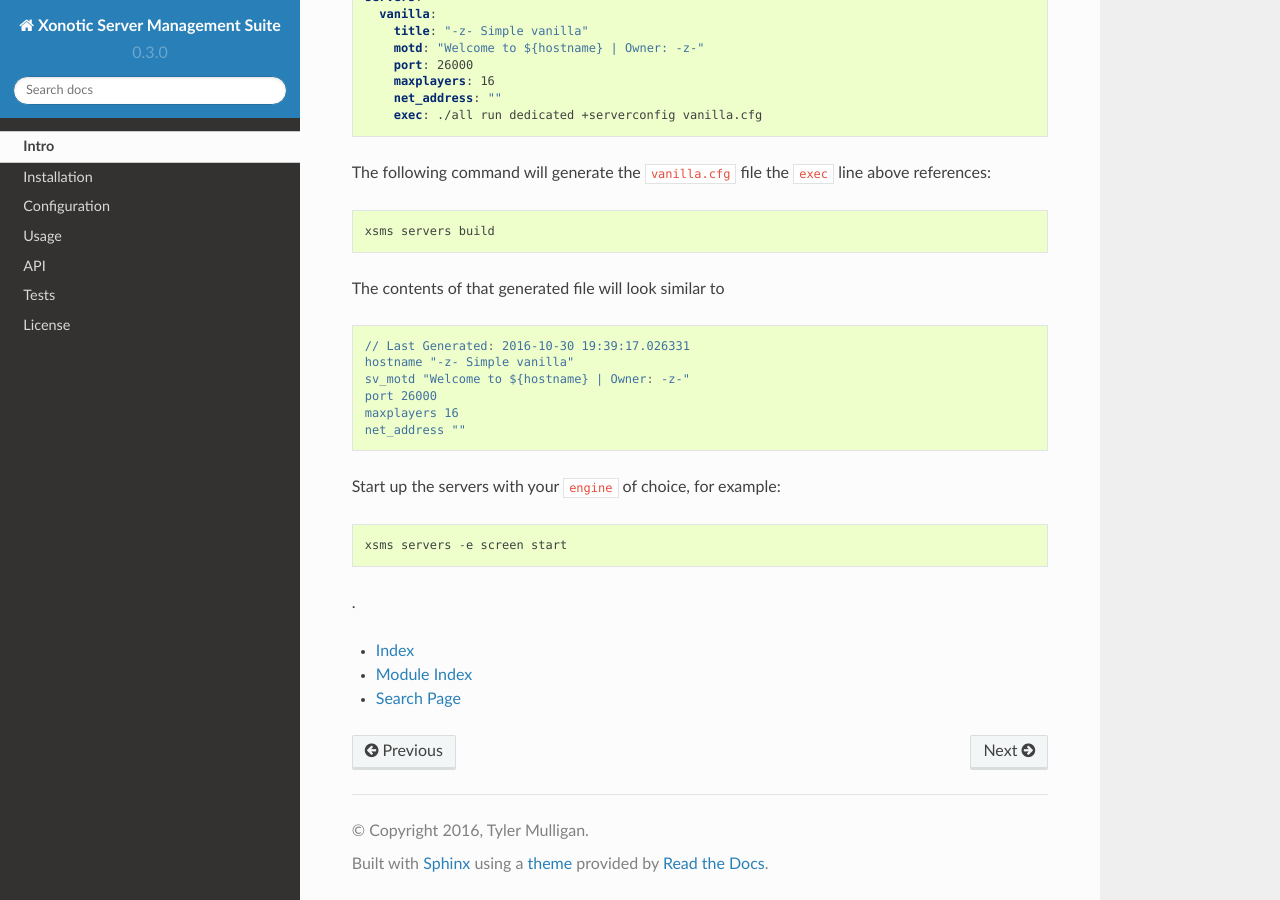
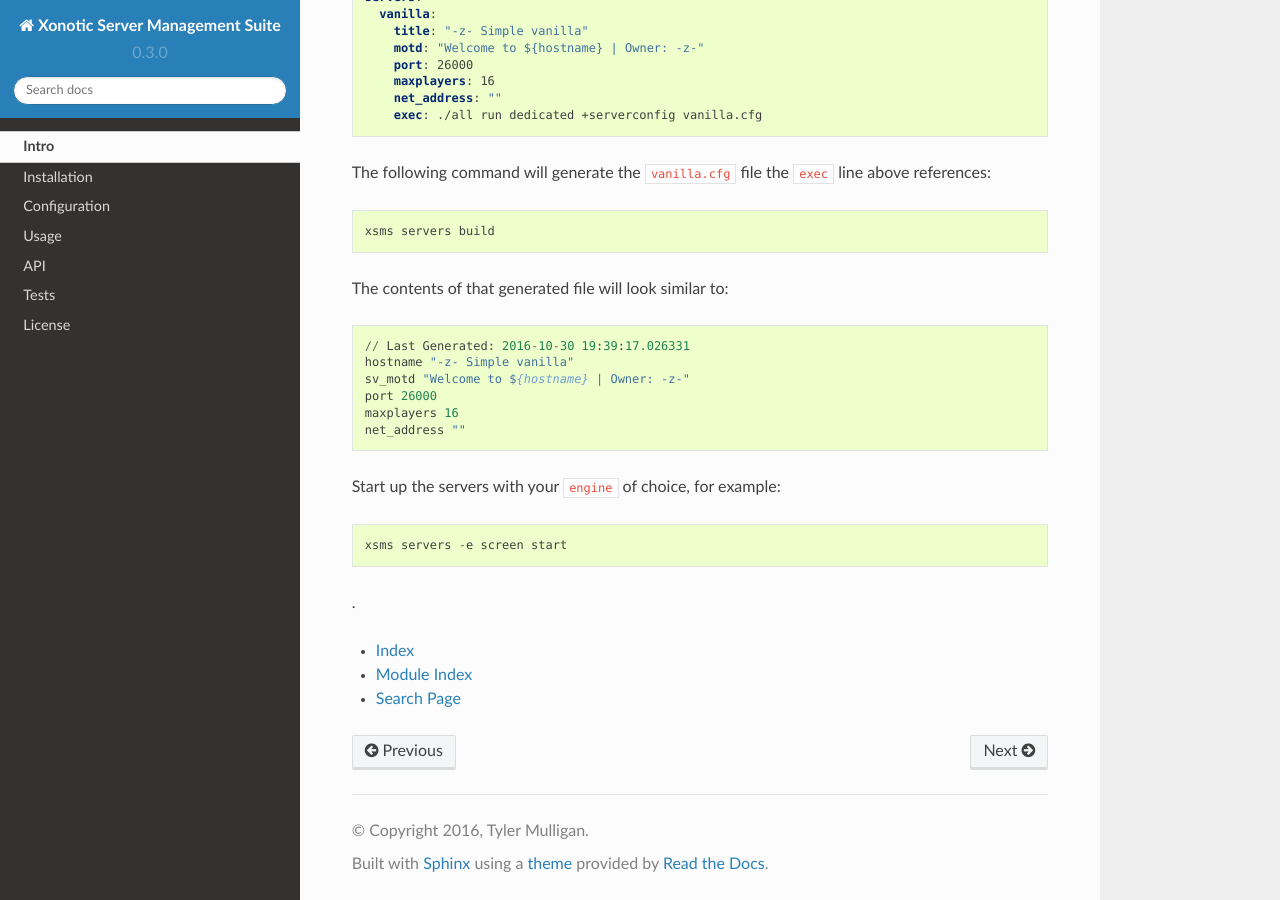
Before and after one commit to z/xonotic-server-management-suite, a Sphinx documentation site: the page built from docs/intro.rst, in a window 1280 px wide and 900 px high, scrolled down 728 px. Built offline with Sphinx 7.4.7 and the Read the Docs theme 2.0.0, drawn with Linux system fonts in a browser that asks for light colours.

Commit message:
try the autohighlight again

```diff
--- a/docs/intro.rst
+++ b/docs/intro.rst
@@ -46,9 +46,7 @@ The following command will generate the ``vanilla.cfg`` file the ``exec`` line a
 
     xsms servers build
 
-The contents of that generated file will look similar to
-
-.. code-block:: cfg
+The contents of that generated file will look similar to::
 
     // Last Generated: 2016-10-30 19:39:17.026331
     hostname "-z- Simple vanilla"
```
